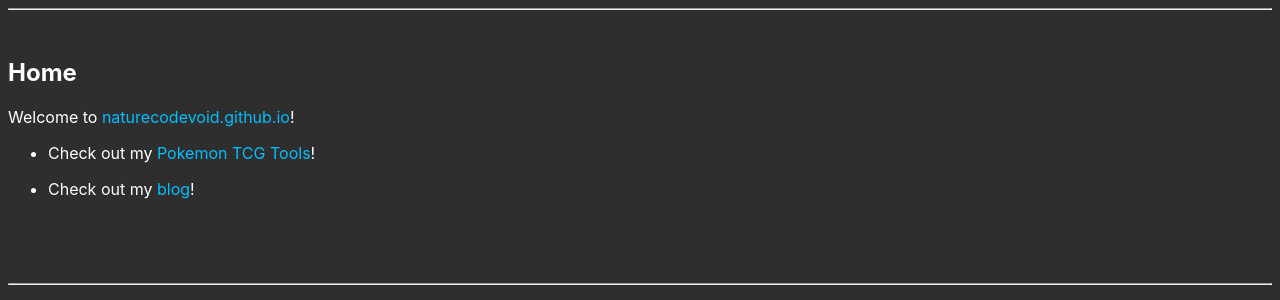
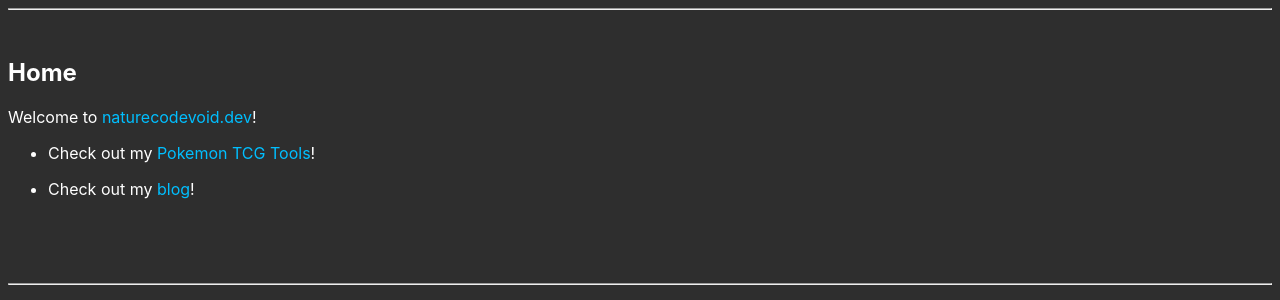
Before and after one commit to amsam0/naturecodevoid.dev, a Jekyll site: the page built from index.md, in a window 1280 px wide. Shown: the part 122-422 px from the top of the page. Built offline with Jekyll 4.4.1, drawn with Linux system fonts in a browser that asks for light colours.

Commit message:
:sparkles: New domain!

```diff
--- a/_config.yml
+++ b/_config.yml
@@ -1,4 +1,4 @@
-url: "https://naturecodevoid.github.io" # the base hostname & protocol for your site, e.g. http://example.com
+url: "https://naturecodevoid.dev" # the base hostname & protocol for your site, e.g. http://example.com
 baseurl: "/" # the subpath of your site, e.g. /blog
 title: "naturecodevoid"
 exclude: [README.md, scripts/, _templates/]
--- a/index.md
+++ b/index.md
@@ -5,8 +5,8 @@ title: "Home"
 
 ## {{ page.title }}
 
-Welcome to [naturecodevoid.github.io](https://naturecodevoid.github.io/)!
+Welcome to [naturecodevoid.dev](https://naturecodevoid.dev/)!
 
-- Check out my [Pokemon TCG Tools](https://naturecodevoid.github.io/PokemonTCG_Tools)!
+- Check out my [Pokemon TCG Tools](https://naturecodevoid.dev/PokemonTCG_Tools)!
 
 - Check out my [blog]({% link blog.html %})!
```
Also changed, not shown: _posts/2020-03-20-making_pokemon_tcg_tools.md (+1 -1 lines).
